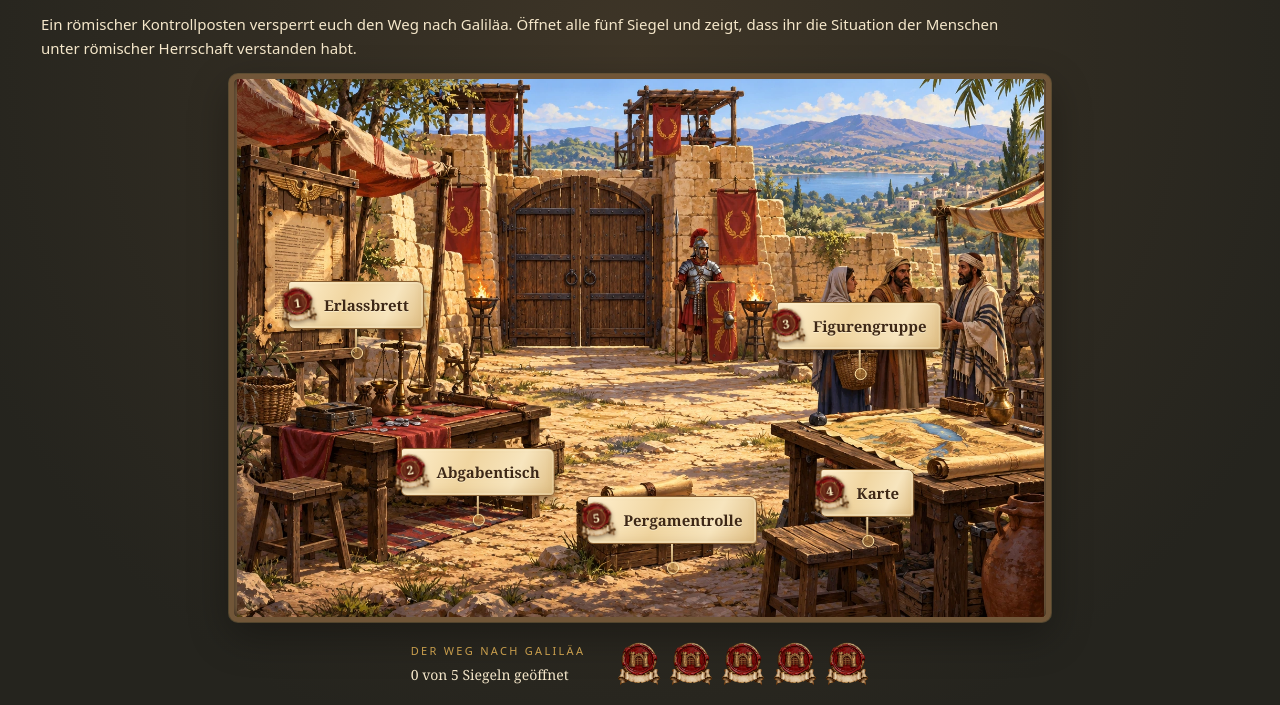
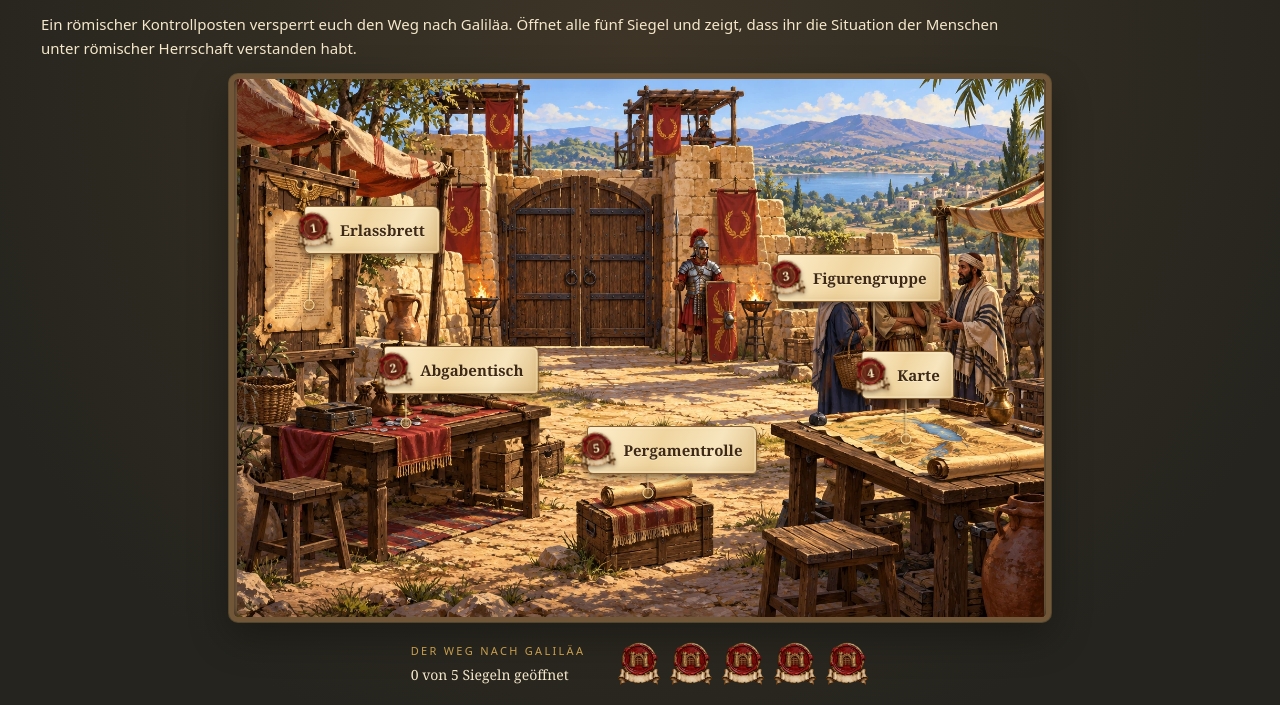
Before and after one commit to SimFischer/Unter-fremder-Herrschaft, a plain HTML site: page index.html in a window 1280 px wide. Shown: the part 105-810 px from the top of the page. Drawn offline with Linux system fonts and the light colour scheme.

Commit message:
Add files via upload

```diff
--- a/app.js
+++ b/app.js
@@ -6,7 +6,7 @@ try{const saved=JSON.parse(localStorage.getItem(KEY));if(saved?.version===1&&Arr
 function save(){try{localStorage.setItem(KEY,JSON.stringify(state));}catch{$('#storage-note').textContent='Der Browser kann den Fortschritt nicht speichern. Die App funktioniert für diese Sitzung weiter.';}}
 function esc(t){return String(t).replace(/[&<>"']/g,c=>({'&':'&amp;','<':'&lt;','>':'&gt;','"':'&quot;',"'":'&#39;'}[c]));}
 function options(key,items){return `<div class="options">${items.map((t,i)=>`<button class="option ${state.answers[active][key]===i?'selected':''}" data-key="${key}" data-value="${i}" aria-pressed="${state.answers[active][key]===i}">${esc(t)}</button>`).join('')}</div>`;}
-function scene(){const count=state.solved.filter(Boolean).length;$('#hotspots').innerHTML=PUZZLES.map((p,i)=>`<button class="hotspot ${state.solved[i]?'done':''}" style="left:${p.pos[0]}%;top:${p.pos[1]}%" data-open="${i}" aria-label="${p.object}: ${state.solved[i]?'gelöst':'ungelöst'}"><span class="tag-seal" aria-hidden="true"><img src="seal-${state.solved[i]?'open':'closed'}.webp" alt="">${state.solved[i]?'':`<span>${i+1}</span>`}</span><span class="tag-label">${p.object}</span></button>`).join('');$('#seals').innerHTML=state.solved.map((v,i)=>`<img class="seal" src="seal-${v?'open':'closed'}.webp" alt="Siegel ${i+1}: ${v?'offen':'geschlossen'}">`).join('');$('#progress').textContent=count===5?'Alle fünf Siegel sind geöffnet.':`${count} von 5 Siegeln geöffnet` ;$('#backdrop').src=`control-post${count===5?'-open':''}.webp`;$('#end').hidden=count!==5;}
+function scene(){const count=state.solved.filter(Boolean).length;$('#hotspots').innerHTML=PUZZLES.map((p,i)=>`<button class="hotspot ${state.solved[i]?'done':''}" style="left:${p.pos[0]}%;top:${p.pos[1]}%" data-open="${i}" aria-label="${p.object}: ${state.solved[i]?'gelöst':'ungelöst'}"><span class="tag-seal" aria-hidden="true"><img src="seal-${state.solved[i]?'open':'closed'}.webp" alt="">${state.solved[i]?'':`<span>${i+1}</span>`}</span><span class="tag-label">${p.object}</span></button>`).join('');$('#seals').innerHTML=state.solved.map((v,i)=>`<img class="seal" src="seal-${v?'open':'closed'}.webp" alt="Siegel ${i+1}: ${v?'offen':'geschlossen'}">`).join('');$('#progress').textContent=count===5?'Alle fünf Siegel sind geöffnet.':`${count} von 5 Siegeln geöffnet` ;$('#backdrop').src=`control-post${count===5?'-open':''}.webp`;$('#end').hidden=count!==5;requestAnimationFrame(positionMarkers);}
 function open(i){active=i;pending=null;opener=document.activeElement;$('#chapter').textContent=`SIEGEL ${i+1} · ${PUZZLES[i].object}`;$('#title').textContent=PUZZLES[i].name;$('#knowledge-text').innerHTML=PUZZLES[i].knowledge.map(k=>`<p><strong>${KNOWLEDGE[k][0]}.</strong> ${KNOWLEDGE[k][1]}</p>`).join('');$('#knowledge').open=false;$('#feedback').textContent='';render();$('#puzzle').showModal();$('#puzzle .scroll').scrollTop=0;}
 function render(){const a=state.answers[active];let html='';
 if(active===0){const pairs=a.pairs||{};html='<p>Tippt zuerst eine Herrschaftsform links und dann ihre Folge rechts an. Verbindungen lassen sich durch erneutes Antippen ändern.</p><div class="columns"><div class="stack">'+LEFT.map((t,i)=>`<button class="card ${pending===i?'selected':''} ${pairs[i]!==undefined?'connected':''}" data-left="${i}">${i+1}. ${t}${pairs[i]!==undefined?`<br><small>→ ${RIGHT[pairs[i]]}</small>`:''}</button>`).join('')+'</div><div class="stack">'+[3,0,4,2,1].map(i=>`<button class="card" data-right="${i}">${RIGHT[i]}</button>`).join('')+'</div></div><h3>Vom Eingriff zur Erfahrung</h3><p>Bildet anschließend drei Ursache-Folge-Ketten. Wählt pro Kette einen Zwischenschritt und eine Folge.</p>'+CHAINS.map((c,i)=>`<div class="row"><h4>${c.start} →</h4>${options('mid'+i,c.mid)}<strong>→ Welche Erfahrung folgt daraus?</strong>${options('end'+i,c.end)}</div>`).join('');}
@@ -28,3 +28,30 @@ $('#task').addEventListener('click',e=>{const b=e.target.closest('button');if(!b
 $('#task').addEventListener('input',e=>{if(e.target.id==='sentence'){state.answers[4].sentence=e.target.value;save();}});
 $('#puzzle').setAttribute('aria-labelledby','title');$('#finale').setAttribute('aria-label','Der Weg ist frei');$('#reset-dialog').setAttribute('aria-label','Fortschritt zurücksetzen');
 $('#hotspots').addEventListener('click',e=>{const b=e.target.closest('[data-open]');if(b)open(Number(b.dataset.open));});$('#check').onclick=check;$('#close').onclick=()=>$('#puzzle').close();$('#puzzle').addEventListener('close',()=>opener?.focus());$('#end').onclick=()=>{if(state.solved.every(Boolean))$('#finale').showModal();};$('#return').onclick=()=>$('#finale').close();$('#reset').onclick=()=>$('#reset-dialog').showModal();$('#cancel-reset').onclick=()=>$('#reset-dialog').close();$('#confirm-reset').onclick=()=>{state=fresh();save();scene();$('#reset-dialog').close();};scene();
+
+function positionMarkers(){
+ const layer=$('#object-markers'),image=$('#backdrop');if(!layer||!image.naturalWidth)return;
+ const base=layer.getBoundingClientRect(),r=image.getBoundingClientRect();
+ const scale=Math.min(r.width/image.naturalWidth,r.height/image.naturalHeight);
+ const width=image.naturalWidth*scale,height=image.naturalHeight*scale;
+ const offsetX=r.left-base.left+(r.width-width)/2,offsetY=r.top-base.top+(r.height-height)/2;
+ layer.replaceChildren();
+ PUZZLES.forEach((p,i)=>{
+  const label=$(`[data-open="${i}"]`).getBoundingClientRect();
+  const targetX=offsetX+width*p.anchor[0]/100,targetY=offsetY+height*p.anchor[1]/100;
+  const x=Math.max(label.left+8,Math.min(base.left+targetX,label.right-8))-base.left;
+  const y=(base.top+targetY>=label.bottom?label.bottom:label.top)-base.top;
+  const dx=targetX-x,dy=targetY-y;
+  const line=document.createElement('span');line.className='object-line';
+  line.style.cssText=`left:${x}px;top:${y}px;width:${Math.hypot(dx,dy)}px;transform:rotate(${Math.atan2(dy,dx)}rad)`;
+  const dot=document.createElement('span');dot.className='object-point';dot.dataset.object=i;
+  dot.style.cssText=`left:${targetX}px;top:${targetY}px`;
+  layer.append(line,dot);
+ });
+}
+const markerLayer=document.createElement('div');markerLayer.id='object-markers';markerLayer.setAttribute('aria-hidden','true');$('#scene').insertBefore(markerLayer,$('#hotspots'));
+new ResizeObserver(positionMarkers).observe($('#scene'));
+$('#backdrop').addEventListener('load',positionMarkers);
+$('#hotspots').addEventListener('pointerover',e=>{const b=e.target.closest('[data-open]');if(b)markerLayer.querySelector(`[data-object="${b.dataset.open}"]`)?.classList.add('lit');});
+$('#hotspots').addEventListener('pointerout',()=>markerLayer.querySelectorAll('.lit').forEach(e=>e.classList.remove('lit')));
+requestAnimationFrame(positionMarkers);
--- a/content.js
+++ b/content.js
@@ -5,11 +5,11 @@ const KNOWLEDGE=[
 ['Reaktionen','Die Menschen reagierten unterschiedlich auf die römische Herrschaft. Manche arrangierten sich und versuchten, ihren Alltag weiterzuleben. Andere hofften auf Freiheit. Manche wollten die Römer mit Gewalt vertreiben. Solche Widerstandskämpfer werden häufig als Zeloten bezeichnet.'],
 ['Palästina','Palästina gliederte sich in Galiläa im Norden, Samaria in der Mitte und Judäa im Süden. Der Jordan fließt durch das Land. Der See Genezareth liegt in Galiläa. Kafarnaum lag am Nordufer des Sees. Jerusalem war die wichtigste Stadt Judäas und Standort des Tempels.']];
 const PUZZLES=[
-{name:'Herrschaftsnetz',object:'Erlassbrett',pos:[15,42],knowledge:[0,1,2],hint:'Unterscheidet politische, wirtschaftliche und religiöse Folgen. Eine Kette führt von einer Maßnahme über ihre Wirkung zum Erleben der Menschen.'},
-{name:'Manipulierte Akte',object:'Abgabentisch',pos:[30,73],knowledge:[0,1,2],hint:'Prüft besonders, wer Herrscher bestimmte, wo Rom im Alltag sichtbar war und wie viele Juden zur Kaiserverehrung standen.'},
-{name:'Stimmen unter Besatzung',object:'Figurengruppe',pos:[77,46],knowledge:[0,1,3],hint:'Achtet auf die Verben: weiterleben, hoffen, kämpfen und sichern. Haltung und Begründung müssen zur selben Stimme passen.'},
-{name:'Karte Palästinas',object:'Karte',pos:[78,77],knowledge:[4],hint:'Orientiert euch zuerst an Norden, Mitte und Süden. Unterscheidet dann Orte, Gewässer und Regionen.'},
-{name:'Zacharias’ Bericht',object:'Pergamentrolle',pos:[54,82],knowledge:[0,1,3],hint:'Sucht die vier konkreten Erfahrungen: Kontrolle, ein sichtbares Zeichen der kaiserlichen Macht, Abgaben und Hoffnung auf Selbstbestimmung.'}];
+{name:'Herrschaftsnetz',object:'Erlassbrett',pos:[17,28],anchor:[9,42],knowledge:[0,1,2],hint:'Unterscheidet politische, wirtschaftliche und religiöse Folgen. Eine Kette führt von einer Maßnahme über ihre Wirkung zum Erleben der Menschen.'},
+{name:'Manipulierte Akte',object:'Abgabentisch',pos:[28,54],anchor:[21,64],knowledge:[0,1,2],hint:'Prüft besonders, wer Herrscher bestimmte, wo Rom im Alltag sichtbar war und wie viele Juden zur Kaiserverehrung standen.'},
+{name:'Stimmen unter Besatzung',object:'Figurengruppe',pos:[77,37],anchor:[79,52],knowledge:[0,1,3],hint:'Achtet auf die Verben: weiterleben, hoffen, kämpfen und sichern. Haltung und Begründung müssen zur selben Stimme passen.'},
+{name:'Karte Palästinas',object:'Karte',pos:[83,55],anchor:[83,67],knowledge:[4],hint:'Orientiert euch zuerst an Norden, Mitte und Süden. Unterscheidet dann Orte, Gewässer und Regionen.'},
+{name:'Zacharias’ Bericht',object:'Pergamentrolle',pos:[54,69],anchor:[51,77],knowledge:[0,1,3],hint:'Sucht die vier konkreten Erfahrungen: Kontrolle, ein sichtbares Zeichen der kaiserlichen Macht, Abgaben und Hoffnung auf Selbstbestimmung.'}];
 const LEFT=['Rom setzte Herrscher und Beamte ein.','Soldaten kontrollierten Straßen und wichtige Orte.','Steuern und Abgaben wurden verlangt.','Römische Götter und Kaiserverehrung waren präsent.','Kaiserbilder waren auf Münzen sichtbar.'];
 const RIGHT=['politische Fremdbestimmung','Kontrolle, Angst und ständige Machterfahrung','wirtschaftliche Belastung besonders armer Familien','religiöse Spannungen','römische Herrschaft wird im Alltag sichtbar'];
 const CHAINS=[{start:'Rom setzt Herrscher ein',mid:['Menschen bestimmen nicht selbst','Menschen zahlen keine Abgaben','Menschen verehren viele Götter'],end:['Gefühl von Unfreiheit','Mehr Geld für arme Familien','Religiöse Einigkeit'],answer:[0,0]}, {start:'Abgaben werden auch nach schlechter Ernte verlangt',mid:['Bauern können frei über Herrscher entscheiden','Armen Familien bleibt wenig zum Leben','Soldaten verlassen das Land'],end:['Wirtschaftliche Sicherheit für alle','Ende der Fremdherrschaft','Existenzsorgen nehmen zu'],answer:[1,2]}, {start:'Kaiserverehrung wird öffentlich sichtbar',mid:['Viele Juden wollen ihren Glauben an den einen Gott bewahren','Alle Juden übernehmen römische Religion','Der Tempel verliert für alle seine Bedeutung'],end:['Alle reagieren gleich','Religiöse Spannungen entstehen','Abgaben werden abgeschafft'],answer:[0,1]}];
--- a/style.css
+++ b/style.css
@@ -32,3 +32,12 @@ textarea{background:linear-gradient(#fff5df,#f9ebcc);border-color:#b49360;border
 @media(prefers-reduced-motion:no-preference){.hotspot,.hotspot:before{transition:background .18s,box-shadow .18s}.hotspot:active{transform:translate(-50%,-48%)} }
 @media(max-width:650px){.hotspot{font-size:11px;padding:7px 9px 7px 21px;min-height:44px}.tag-seal{width:29px;height:35px;left:-10px}.tag-seal>span{font-size:10px;width:16px;height:16px}.hotspot.done .tag-seal{width:33px}.hotspot:after{height:13px;bottom:-14px}.hotspot:before{bottom:-22px}}
 @media(max-width:430px){.hotspot[data-open="1"]{top:63%!important}.hotspot[data-open="4"]{left:49%!important;top:84%!important}.hotspot[data-open="3"]{left:82%!important;top:69%!important}.hotspot[data-open="4"]:after{height:8px;bottom:-9px}.hotspot[data-open="4"]:before{bottom:-17px}}
+#hotspots,#object-markers{position:absolute;inset:0}
+#object-markers{pointer-events:none;z-index:1}
+#hotspots{z-index:2;pointer-events:none}
+.hotspot{pointer-events:auto}
+.hotspot:before,.hotspot:after{display:none}
+.object-line{position:absolute;height:1px;background:#f0d498;transform-origin:0 50%;box-shadow:0 1px 2px #33210b99}
+.object-point{position:absolute;transform:translate(-50%,-50%);width:11px;height:11px;border:1px solid #ffe4a7;border-radius:50%;background:#ad7c3880;box-shadow:0 1px 3px #21150d88}
+.object-point.lit{background:#f3cf77;box-shadow:0 0 0 7px #f5ce7444,0 0 22px 12px #ffc96355}
+@media(max-width:430px){.hotspot[data-open="1"]{left:27%!important;top:47%!important}.hotspot[data-open="4"]{left:51%!important;top:88%!important}.hotspot[data-open="3"]{left:81%!important;top:70%!important}}
```
